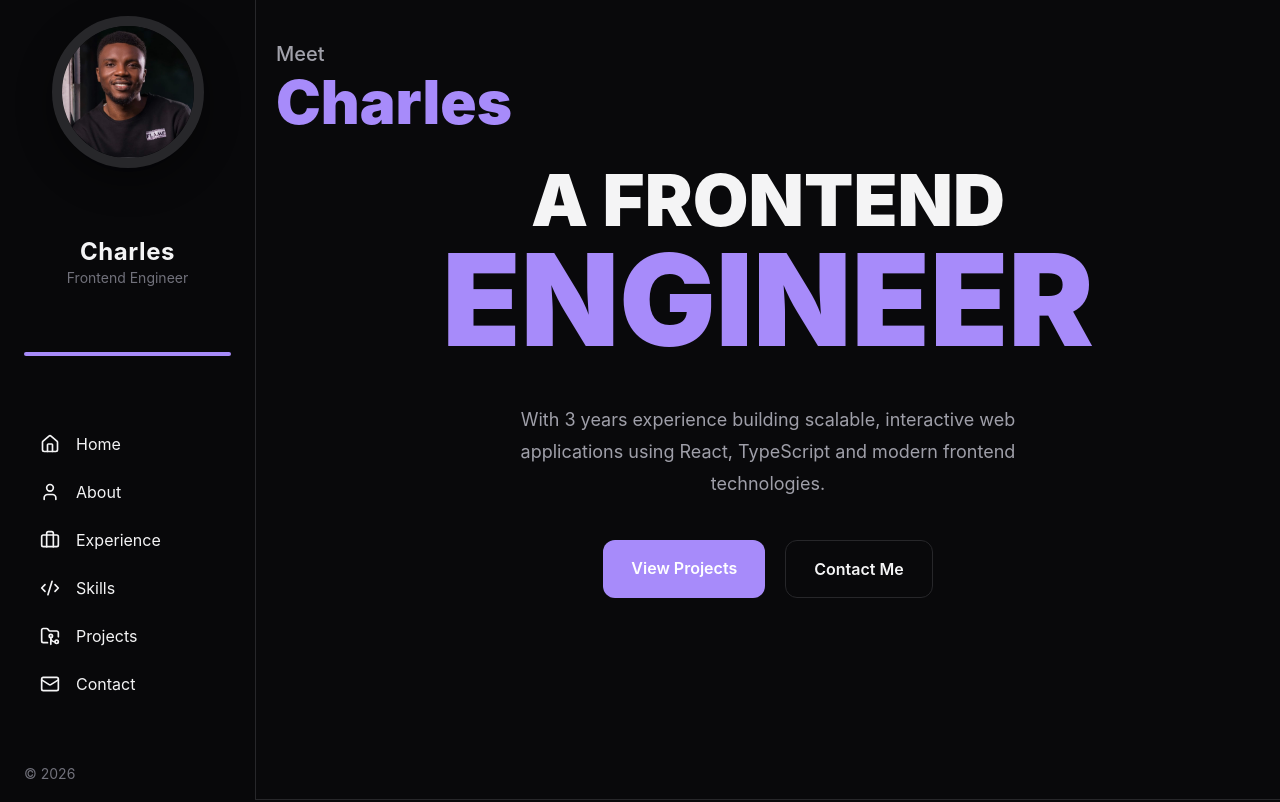
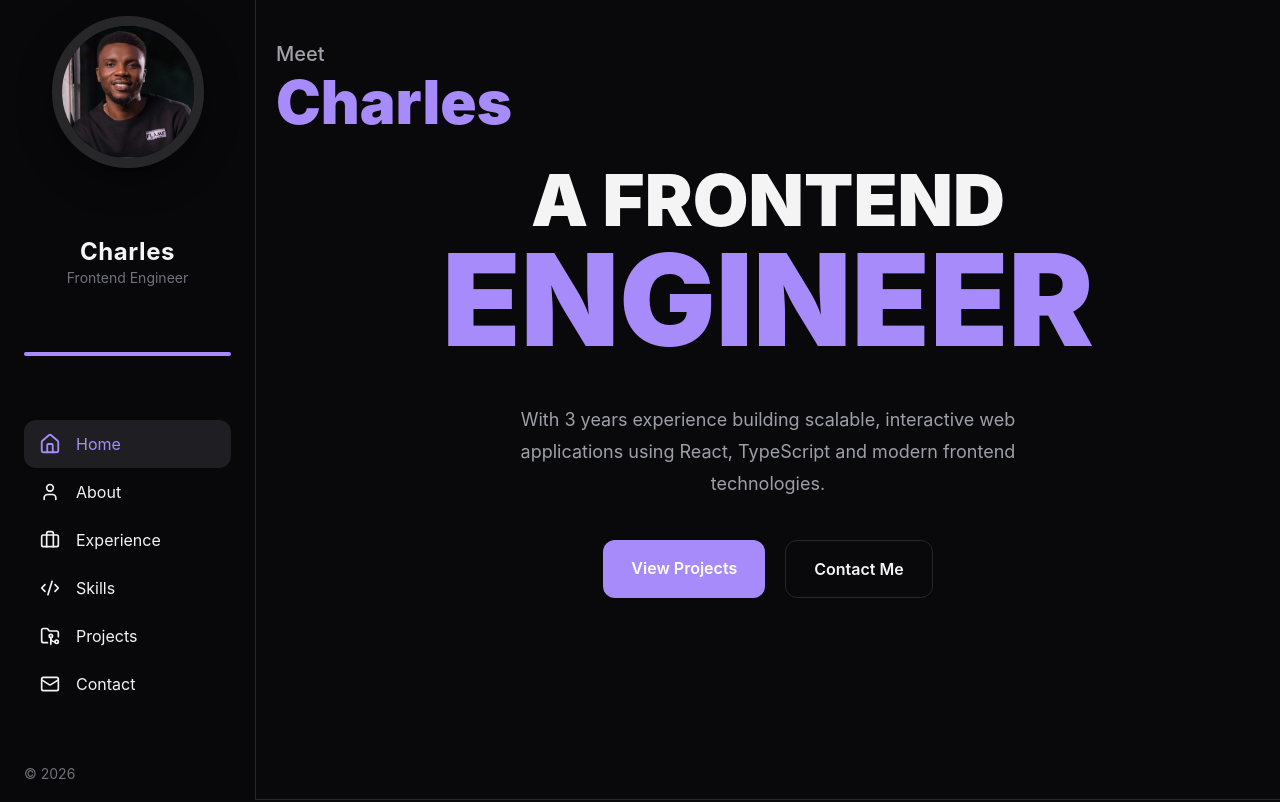
Before and after one commit to charlespharrell/meet_Charles, a React (Vite) app: page / in a window 1280 px wide. Shown: the top 802 px of the page. Built offline with nearby package versions, Linux system fonts and the light colour scheme.

Commit message:
portfolio update

```diff
--- a/src/App.tsx
+++ b/src/App.tsx
@@ -7,20 +7,41 @@ import Experience from './sections/Experience'
 import Hero from './sections/Hero'
 import Projects from './sections/Projects'
 import Skills from './sections/Skills'
+import { useState, useEffect } from "react"
 
 
 function App() {
+const [activeSection, setActiveSection] = useState("home");
 
+useEffect(() => {
+  const sections = document.querySelectorAll("section[id]");
 
+  const observer = new IntersectionObserver(
+    (entries) => {
+      entries.forEach((entry) => {
+        if (entry.isIntersecting) {
+          setActiveSection(entry.target.id);
+        }
+      });
+    },
+    {
+      threshold: 0.1,
+    }
+  );
+
+  sections.forEach((section) => observer.observe(section));
+
+  return () => observer.disconnect();
+}, []);
   return (
     <>
 
     <div className='flex'>
       <div className='hidden sm:flex'>
-          <Sidebar />
+          <Sidebar activeSection={activeSection}  />
       </div>
       <div className='flex sm:hidden'>
-         <MobileNav/>
+         <MobileNav activeSection={activeSection}/>
       </div>
         <main className=" overflow-hidden ml-0 sm:ml-64 w-full bg-(--bg) text-(--text) ">
 
--- a/src/Components/MobileNav.tsx
+++ b/src/Components/MobileNav.tsx
@@ -1,9 +1,12 @@
 import { motion } from "framer-motion";
-import { useState } from "react";
 import { navItems } from "../data/navItems";
 
-function MobileNav() {
-  const [active, setActive] = useState("Home");
+// function MobileNav() {
+  type MobileNavProps = {
+  activeSection: string;
+};
+
+function MobileNav({ activeSection }: MobileNavProps) {
 
   return (
     <motion.nav
@@ -20,13 +23,13 @@ function MobileNav() {
           <div className="flex items-center justify-between">
             {navItems.map((item) => {
               const Icon = item.icon;
-              const isActive = active === item.name;
+              const isActive = activeSection === item.id;
+
 
               return (
                 <motion.a
                   key={item.name}
                   href={item.href}
-                  onClick={() => setActive(item.name)}
                   className="relative flex flex-col items-center"
                   whileTap={{ scale: 0.9 }}
                 >
--- a/src/Components/Sidebar.tsx
+++ b/src/Components/Sidebar.tsx
@@ -1,6 +1,10 @@
 import {navItems} from '../data/navItems'
 import myImage from '../assets/myimage.jfif'
 import { motion, type Variants } from "framer-motion";
+
+type SidebarProps = {
+  activeSection: string;
+};
 
 const sidebarVariants: Variants = {
   hidden: {
@@ -33,7 +37,7 @@ const itemVariants = {
   },
 };
 
-const Sidebar = () => {
+const Sidebar = ({ activeSection }: SidebarProps) => {
   return (
     <motion.aside
       variants={sidebarVariants}
@@ -42,8 +46,6 @@ const Sidebar = () => {
       className="hidden sm:flex fixed left-0 top-0 h-screen w-50 w-64 flex-col
                   justify-between px-6 py-4  text-(--text) border-r border-(--border)
                   backdrop-blur-xl bg-(--bg)/85"
-                  // transition-all duration-500 bg-(--bg)
-
       >
       <motion.div
         variants={itemVariants}
@@ -75,19 +77,33 @@ const Sidebar = () => {
       <nav className="mt-2 flex flex-col gap-0" >
         {navItems.map((item) => {
           const Icon = item.icon;
+          const isActive = activeSection === item.id;
           return (
             <motion.a
               variants={itemVariants}
               key={item.name}
               href={item.href}
-              className=" group flex items-center justify-start gap-4 px-4 py-3 rounded-xl
-              hover:bg-(--hover-bg) hover:translate-x-1 transition-all duration-300 " >
+              className={`group flex items-center justify-start gap-4 px-4
+                          py-3 rounded-xl transition-all duration-300
 
+                  ${
+                    isActive
+                      ? "bg-(--hover-bg) text-(--accent)"
+                      : "hover:bg-(--hover-bg) hover:translate-x-1"
+                  }
+                `}
+              >
               <Icon
                 size={20}
-                className=" group-hover:scale-110 transition-transform
-                " />
-              <span className=" group-hover:text-(--accent)">{item.name}</span>
+                className={`transition-transform duration-300
+                  ${isActive ? "scale-110" : "group-hover:scale-110"}
+                `}
+/>
+              <span
+                  className={`${isActive ? "text-(--accent)" : ""}`}
+                >
+                  {item.name}
+                </span>
             </motion.a>
           );
         })}
--- a/src/data/navItems.ts
+++ b/src/data/navItems.ts
@@ -2,17 +2,17 @@ import { Home, User, Briefcase, Code2, FolderGit2, Mail} from "lucide-react";
 import type { LucideIcon } from "lucide-react";
 
 export type NavItem = {
+   id: string;
   name: string;
   icon: LucideIcon;
   href: string;
 };
 
 export const navItems: NavItem[] = [
-  { name: "Home", icon: Home, href: "#home" },
-  { name: "About", icon: User, href: "#about" },
-  { name: "Experience", icon: Briefcase, href: "#experience"},
-//   { name: "Services", icon: Wrench, href: "#services"},
-  { name: "Skills", icon: Code2, href: "#skills" },
-  { name: "Projects", icon: FolderGit2, href: "#projects" },
-  { name: "Contact", icon: Mail, href: "#contact" },
+  { id: "home", name: "Home", icon: Home, href: "#home" },
+  { id: "about", name: "About", icon: User, href: "#about" },
+  { id: "experience", name: "Experience", icon: Briefcase, href: "#experience" },
+  { id: "skills", name: "Skills", icon: Code2, href: "#skills" },
+  { id: "projects", name: "Projects", icon: FolderGit2, href: "#projects" },
+  { id: "contact", name: "Contact", icon: Mail, href: "#contact" },
 ];
```
